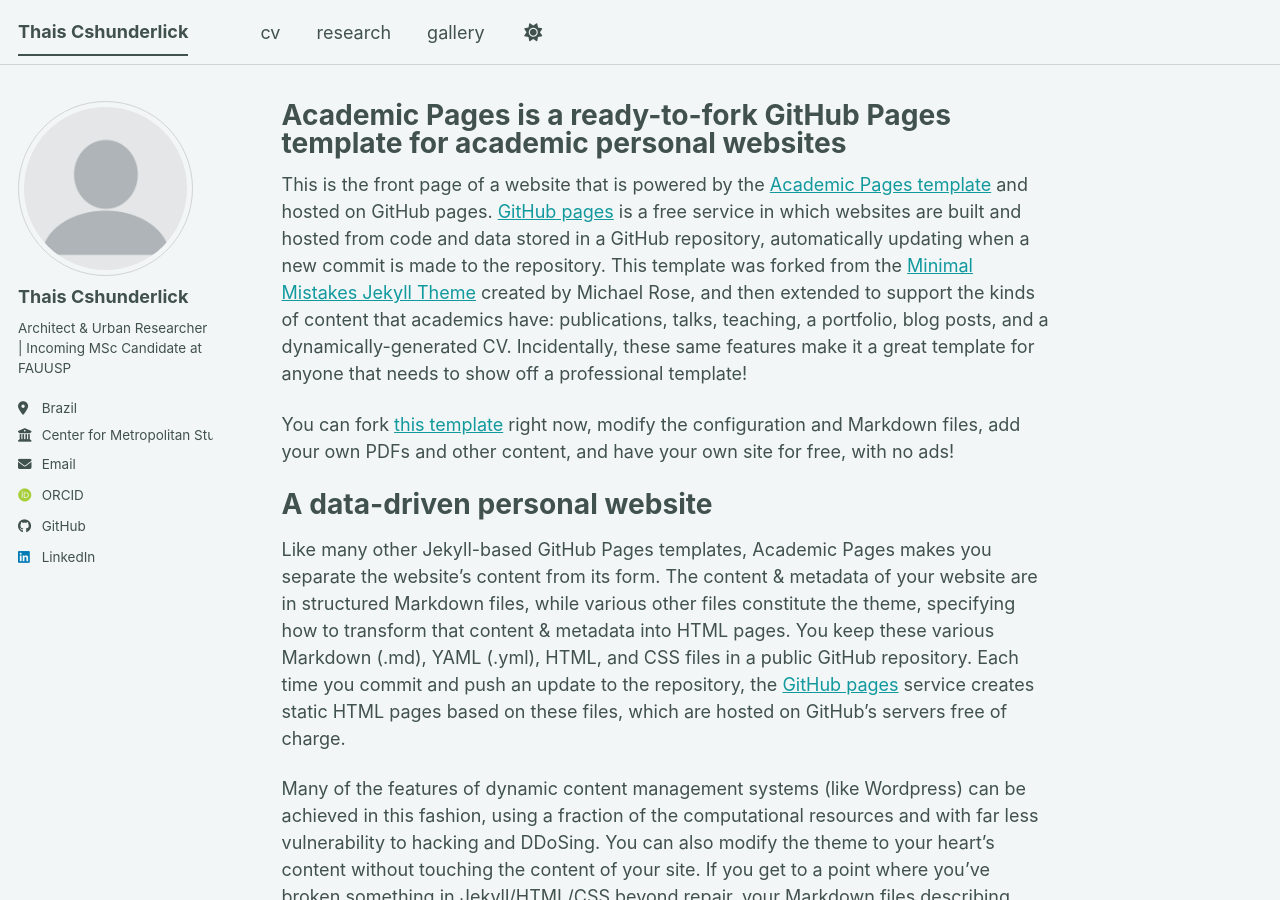
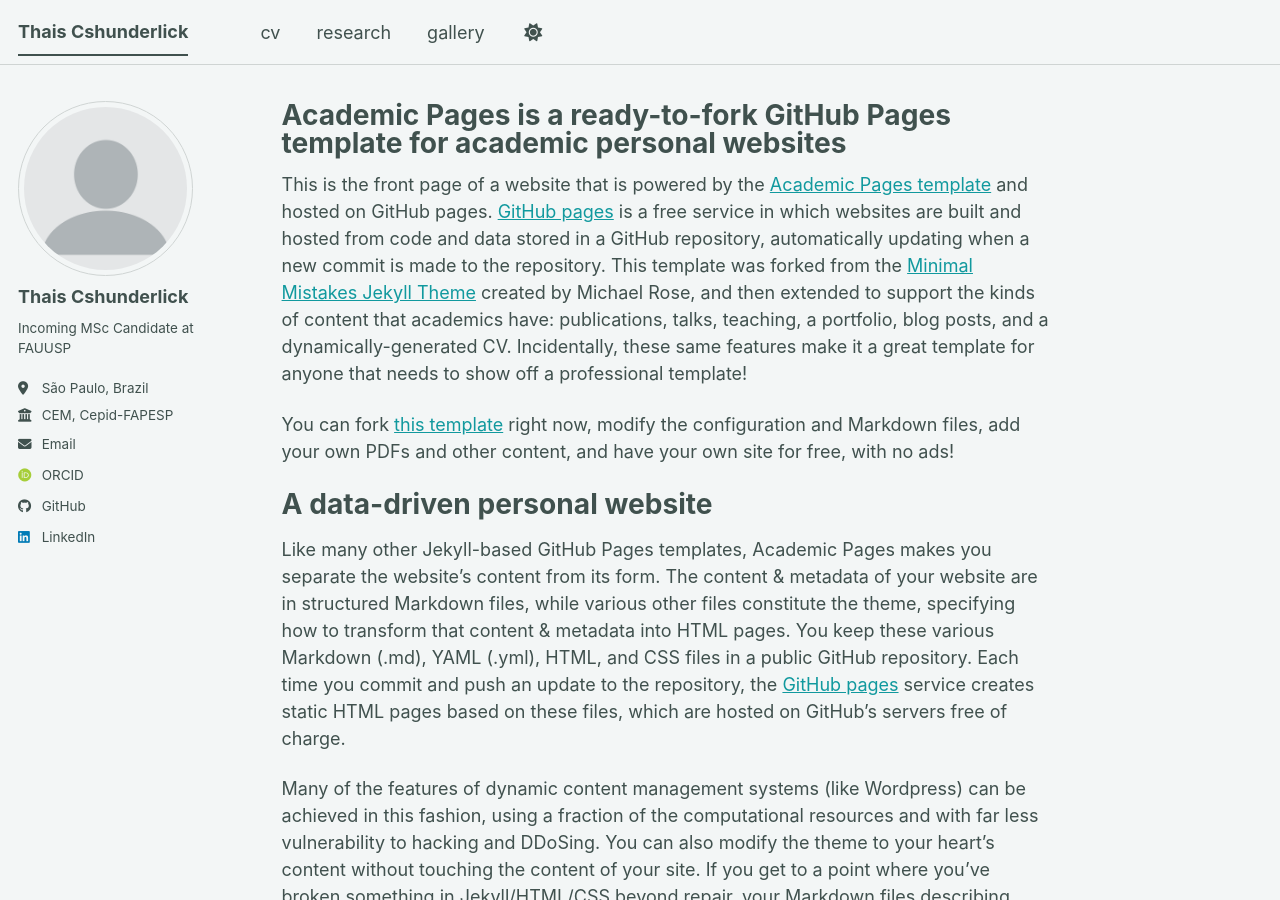
Before and after one commit to tcshund/tcshund.github.io, a Jekyll site: the page built from _pages/about.md, in a window 1280 px wide and 900 px high. Built offline with Jekyll 4.4.1, drawn with Linux system fonts in a browser that asks for light colours; some web fonts are replaced; a script bundle is joined from its source files by our own code; library files that are not in the unit come from our copies.

Commit message:
config update

```diff
--- a/_config.yml
+++ b/_config.yml
@@ -26,9 +26,9 @@
   avatar           : "profile.png"
   name             : "Thais Cshunderlick"
   pronouns         : # example: "she/her"
-  bio              : "Architect & Urban Researcher | Incoming MSc Candidate at FAUUSP"
-  location         : "Brazil"
-  employer         : "Center for Metropolitan Studies, CEM"
+  bio              : "Incoming MSc Candidate at FAUUSP"
+  location         : "São Paulo, Brazil"
+  employer         : "CEM, Cepid-FAPESP"
   uri              : # URL
   email            : "thais.cshunderlick@alumni.usp.br"
 
```
